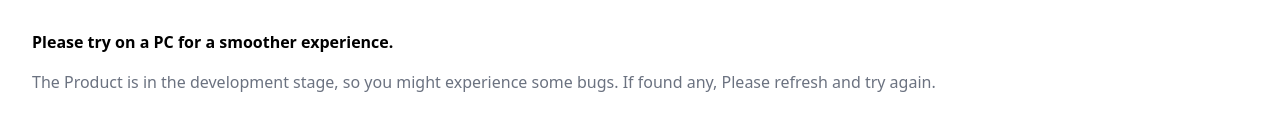
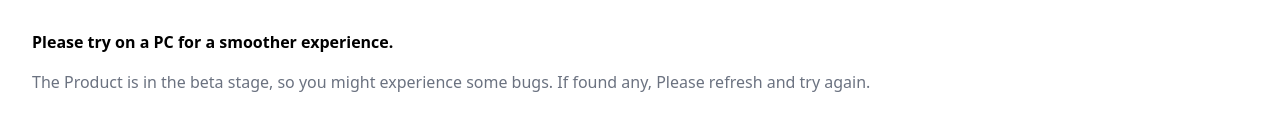
Before and after one commit to jarvismsk/openrock-frontend, a Next.js app: page /stocks in a window 1280 px wide. Shown: the part 290-420 px from the top of the page. Built offline with nearby package versions, Linux system fonts and the light colour scheme.

Commit message:
increased interval timer

```diff
--- a/pages/stocks.js
+++ b/pages/stocks.js
@@ -43,7 +43,7 @@ if (fromDate && new Date(fromDate) instanceof Date && !isNaN(new Date(fromDate))
     setStopInfiniteFetch(false);
 
     const initialFetchDelay = 60000; // 60 seconds
-    const fetchInterval = 20000; // 20 seconds
+    const fetchInterval = 35000; // 35 seconds
 
     try {
       await new Promise((resolve) => setTimeout(resolve, initialFetchDelay));
@@ -283,7 +283,7 @@ if (fromDate && new Date(fromDate) instanceof Date && !isNaN(new Date(fromDate))
         <b>Please try on a PC for a smoother experience.</b>
 
         <div className="text-left mt-4 text-gray-500">
-          The Product is in the development stage, so you might experience some bugs. If found any, Please refresh and try again.
+          The Product is in the beta stage, so you might experience some bugs. If found any, Please refresh and try again.
         </div>
       </div>
     </div>
```
